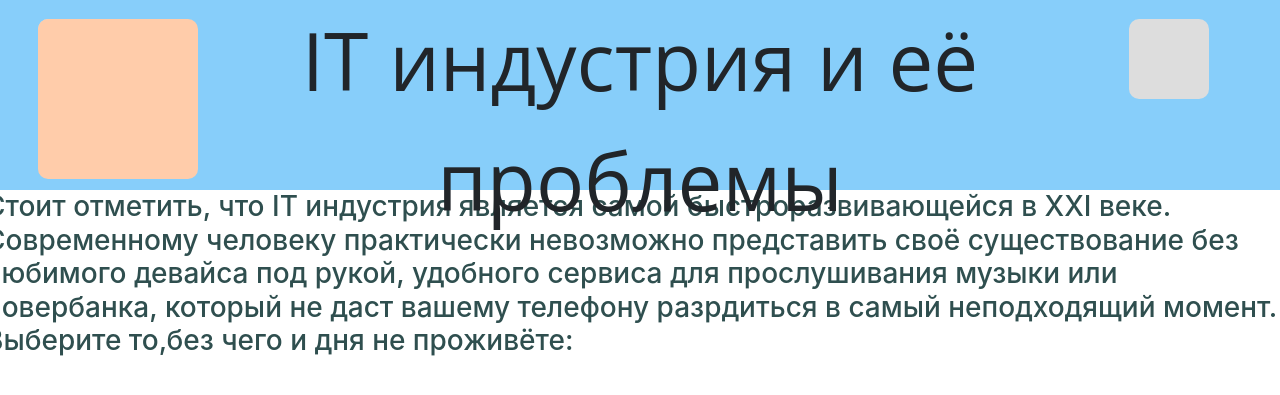
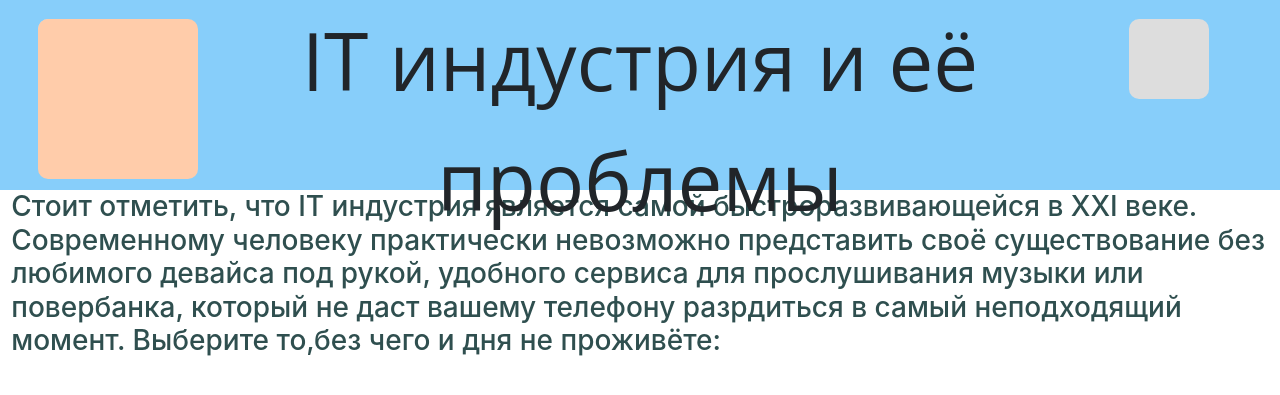
Before and after one commit to Liroto-pesonal-org/IT-october, a PHP site: page / in a window 1280 px wide. Shown: the top 395 px of the page. Run offline with PHP 8.4, Linux system fonts and the light colour scheme.

Commit message:
fixed the thing i broke

```diff
--- a/css/style.css
+++ b/css/style.css
@@ -80,5 +80,6 @@
 
 }
 #first-big{
+    padding-left: 2%;
     color:darkslategray;
 }
```
